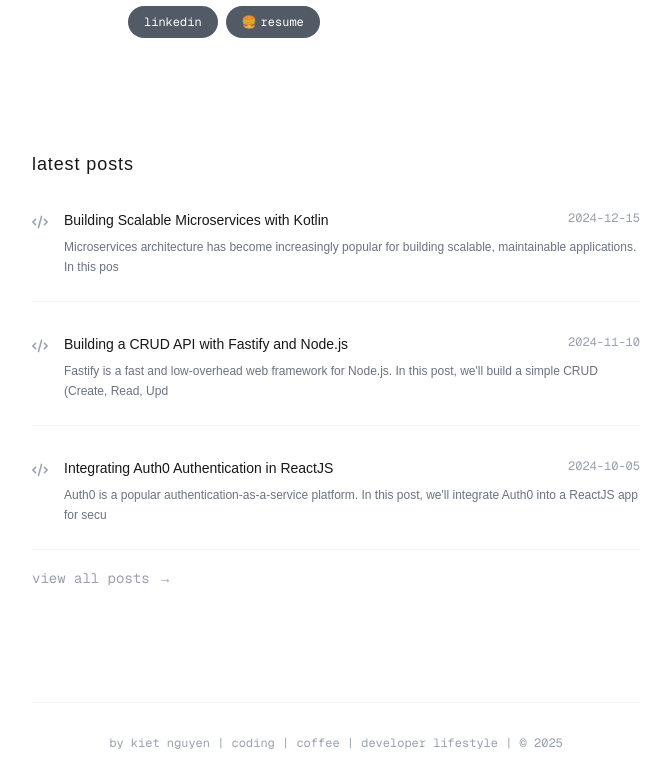
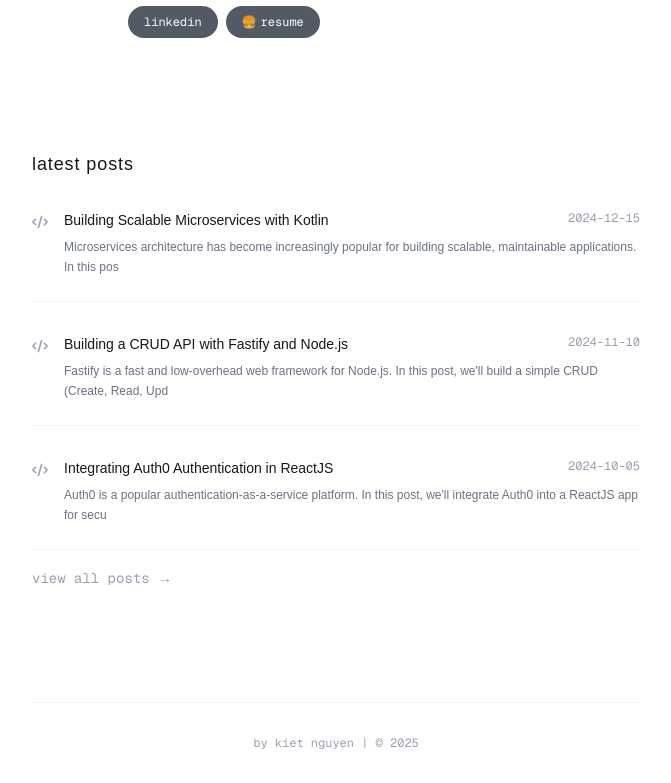
Before and after one commit to iamkiet/kietnguyen-blog, a Next.js app: page / in a window 1280 px wide. Shown: the part 287-1070 px from the top of the page, without its empty margins (304-975 px from the left). Built offline with nearby package versions, Linux system fonts and the light colour scheme.

Commit message:
feat: fix dup layout

```diff
--- a/components/Footer.tsx
+++ b/components/Footer.tsx
@@ -3,7 +3,7 @@ export default function Footer() {
     <footer className="py-8 border-t border-gray-100 mt-16">
       <div className="text-center">
         <p className="text-xs text-gray-400 font-mono">
-          by kiet nguyen | coding | coffee | developer lifestyle | © 2025
+          by kiet nguyen | © 2025
         </p>
       </div>
     </footer>
```
